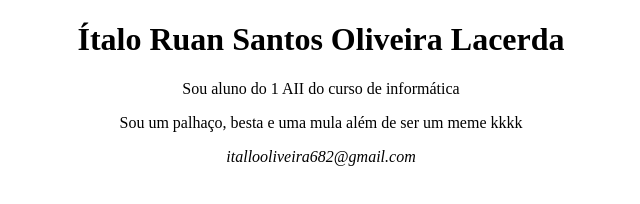
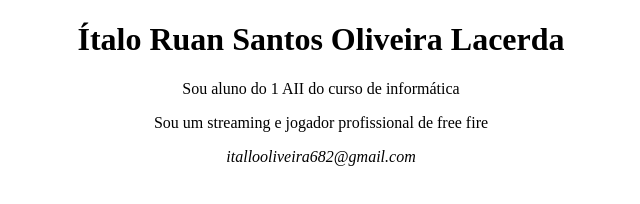
Before and after one commit to italo-ruan/italo-ruan.github.io, a plain HTML site: page index.html in a window 1280 px wide. Shown: the whole page, without its empty margins (319-959 px from the left). Drawn offline with Linux system fonts and the light colour scheme.

Commit message:
Update index.html

```diff
--- a/index.html
+++ b/index.html
@@ -11,7 +11,7 @@
 
     <center><p>Sou aluno do 1 AII do curso de informática</p></center>
 
-    <center><p>Sou um palhaço, besta e uma mula além de ser um meme kkkk</p></center>
+    <center><p>Sou um streaming e jogador profissional de free fire</p></center>
 
     <center><address>itallooliveira682@gmail.com</address></center>
 
```
